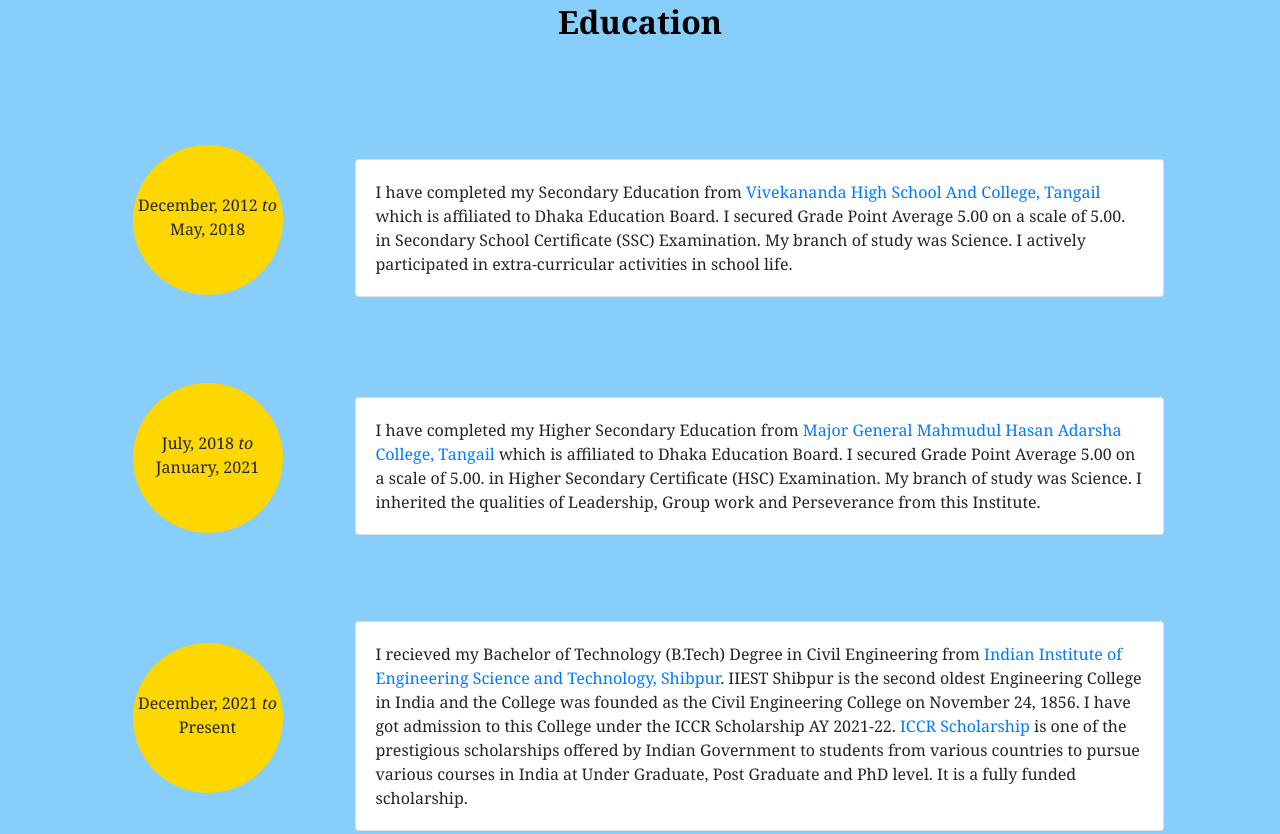
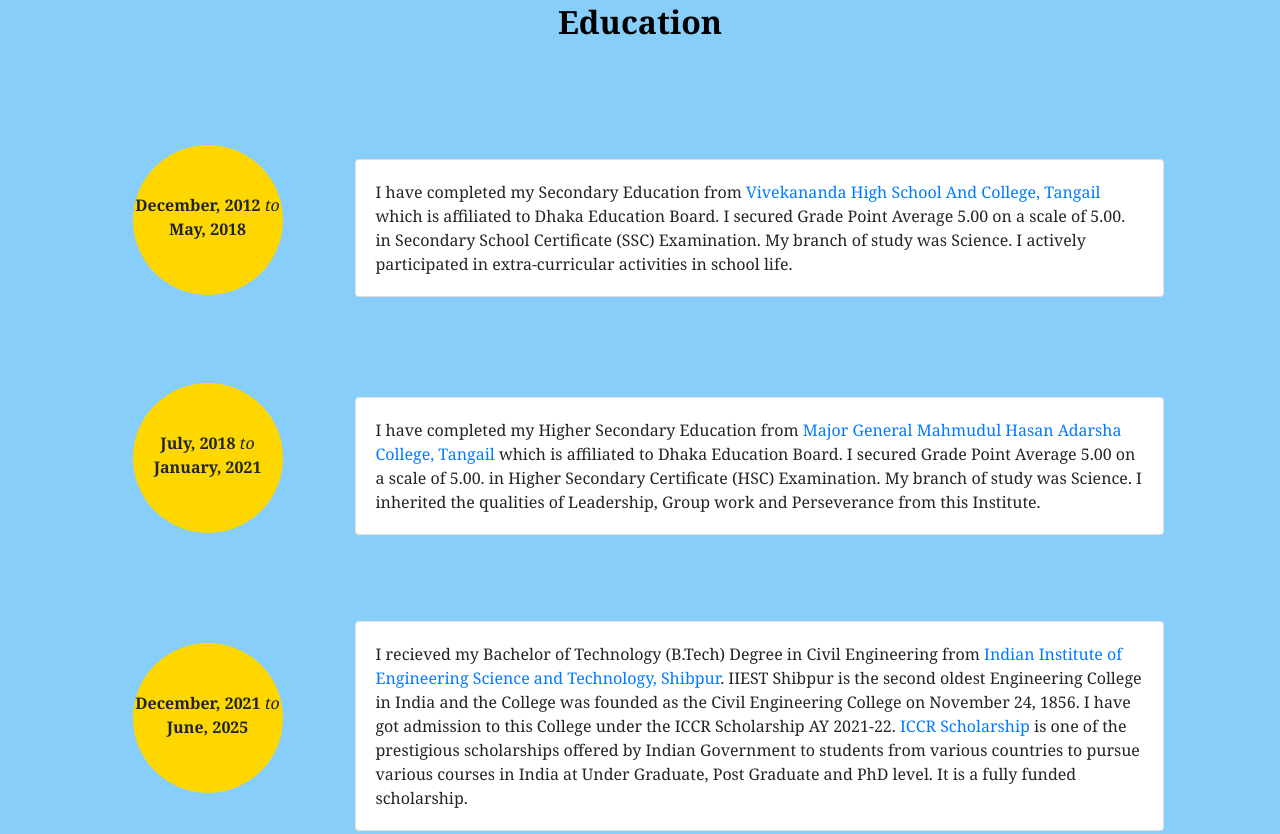
Before and after one commit to protiksahapalash/protiksahapalash.github.io, a plain HTML site: page index.html in a window 1280 px wide. Shown: the part 1471-2305 px from the top of the page. Drawn offline with nearby package versions, Linux system fonts and the light colour scheme.

Commit message:
Update index.html

```diff
--- a/index.html
+++ b/index.html
@@ -116,8 +116,8 @@
       <div class="row py-4 my-4 align-items-center justify-content-center">
         <div class="col-md-2 pb-3 mx-3">
           <div class="circle text-center">
-            <p class="py-5">December, 2012 <i>to</i> <br>
-              May, 2018</p>
+            <p class="py-5"><b>December, 2012</b> <i>to</i> <br>
+              <b>May, 2018</b></p>
 
 
           </div>
@@ -139,8 +139,8 @@
       <div class="row py-4 my-4 align-items-center justify-content-center">
         <div class="col-md-2 pb-3 mx-3">
           <div class="circle text-center">
-            <p class="py-5">July, 2018 <i>to</i> <br>
-              January, 2021</p>
+            <p class="py-5"><b>July, 2018</b> <i>to</i> <br>
+              <b>January, 2021</b></p>
 
 
           </div>
@@ -162,8 +162,8 @@
       <div class="row py-4 my-4 align-items-center justify-content-center">
         <div class="col-md-2 pb-3 mx-3">
           <div class="circle text-center">
-            <p class="py-5">December, 2021 <i>to</i> <br>
-              Present</p>
+            <p class="py-5"><b>December, 2021</b> <i>to</i> <br>
+              <b>June, 2025</b></p>
 
 
           </div>
@@ -189,7 +189,6 @@
   </div>
 
   <!-- This is Project section -->
-
   <div class="project-container" id="Project">
     <div class="container">
       <div class="row">
```
